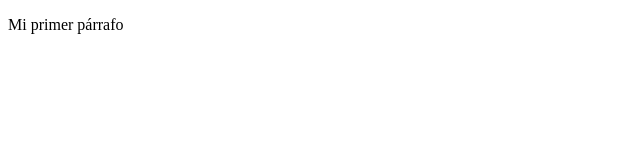
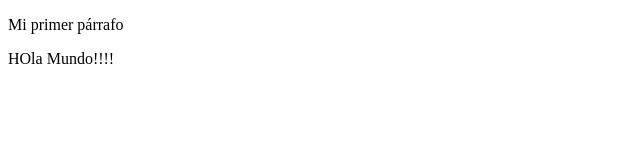
Before and after one commit to catolsto/laboratorio1, a plain HTML site: page index.html in a window 1280 px wide. Shown: the whole page, without its empty margins (0-640 px from the left). Drawn offline with Linux system fonts and the light colour scheme.

Commit message:
Cambios Finales

```diff
--- a/index.html
+++ b/index.html
@@ -5,5 +5,6 @@
 </head>
 <body>
   <p>Mi primer párrafo</p>
+  <p>HOla Mundo!!!!</p>
 </body>
 </html>
```
Also changed, not shown: icesi-banner.txt, icesi-profile.txt, lorem-ipsum.txt.
